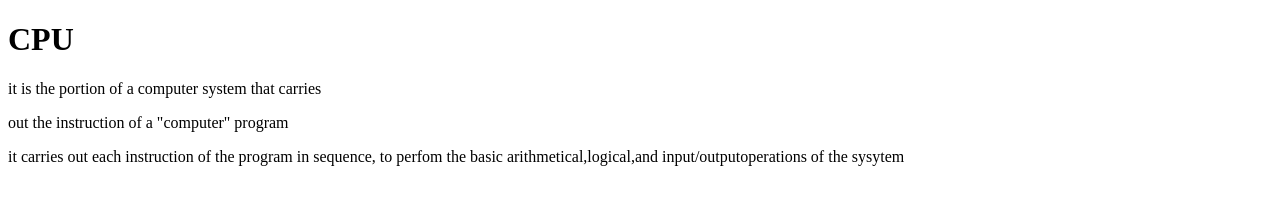
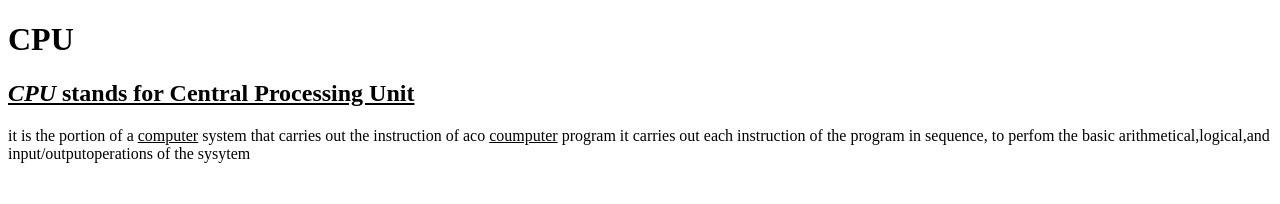
Before and after one commit to iamneo-production/bdfbdabcbbadaeccdfffebaeceaec, a plain HTML site: page public/index.html in a window 1280 px wide. Drawn offline with Linux system fonts and the light colour scheme.

Commit message:
Backup Commit

```diff
--- a/public/index.html
+++ b/public/index.html
@@ -10,8 +10,9 @@
 <body>
 <h1>CPU</h1>
 
-<p>it is the portion of a computer system that carries</p>
+<h2><u><i>CPU</i> stands for Central Processing Unit</u></h2>
 
-<p>out the instruction of a "computer" program</p>
-<p>it carries out each instruction of the program in sequence,
+    it is the portion of a <u>computer</u> system that carries
+out the instruction of aco <u>coumputer</u> program
+it carries out each instruction of the program in sequence,
     to perfom the basic arithmetical,logical,and input/outputoperations of the sysytem</p>
```
